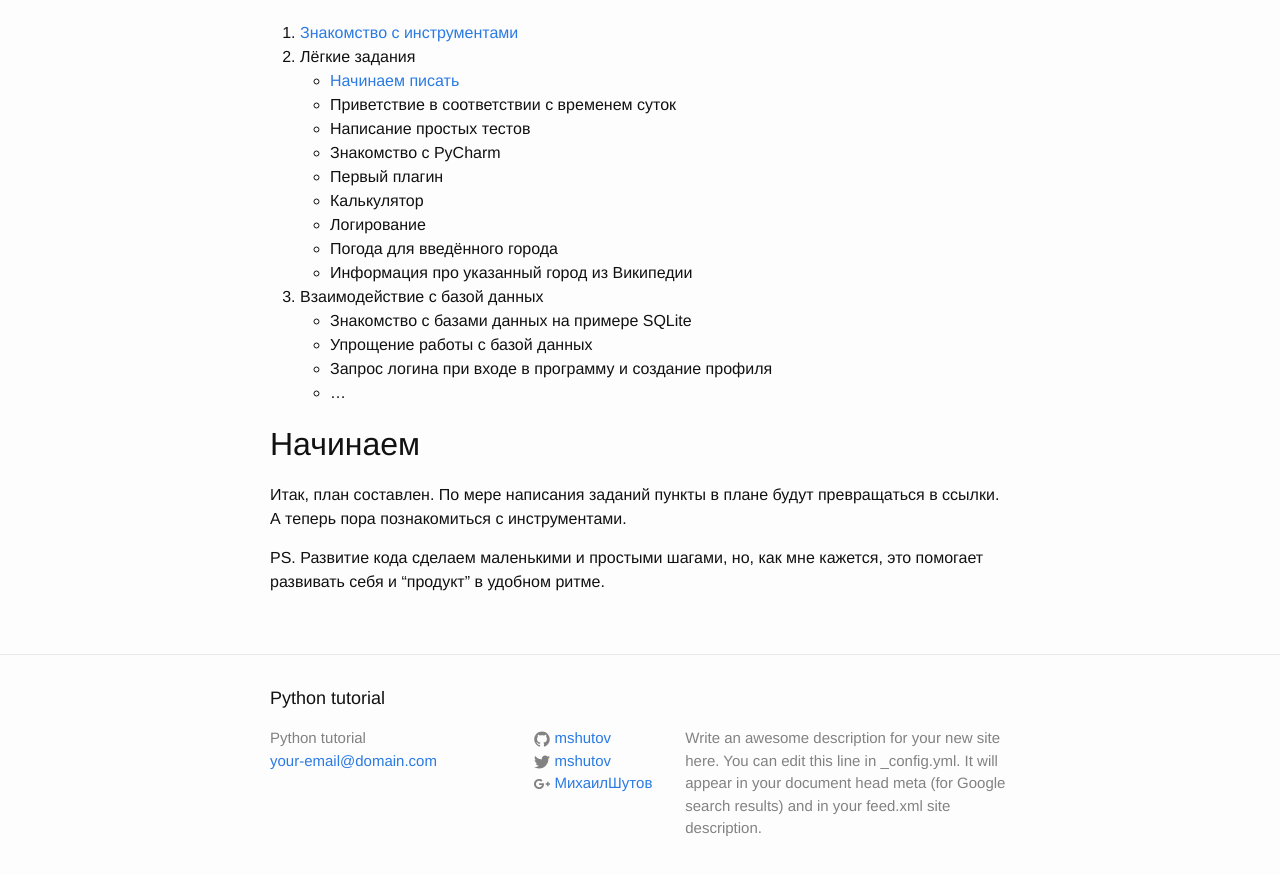
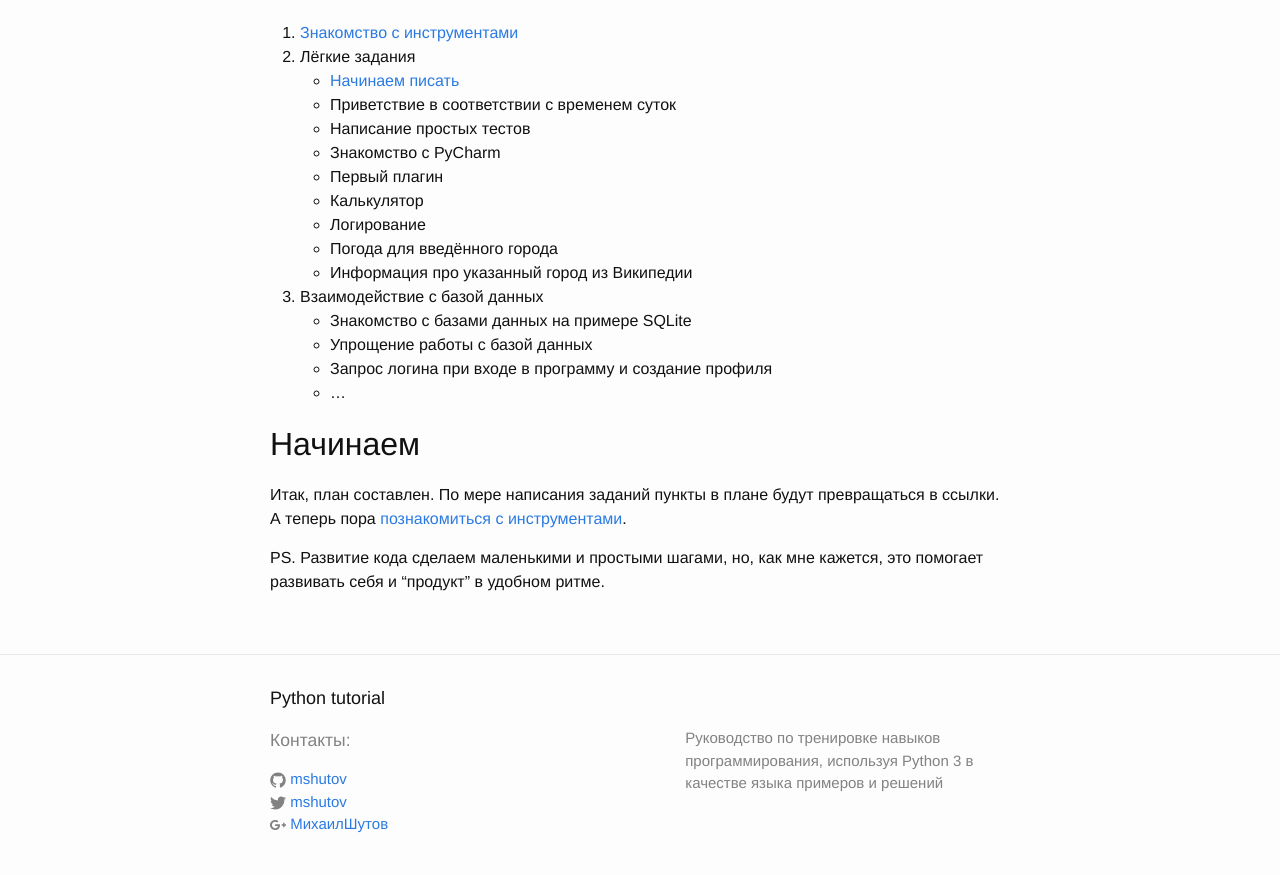
Before and after one commit to mshutov/python-tutor, a Jekyll site: the page built from index.md, in a window 1280 px wide and 900 px high, scrolled down 962 px. Shown: the top 875 px of the window. Built offline with Jekyll 4.4.1, drawn with Linux system fonts in a browser that asks for light colours.

Commit message:
Описание + ссылки на главной

```diff
--- a/_config.yml
+++ b/_config.yml
@@ -9,9 +9,8 @@
 title: Python tutorial
 email: your-email@domain.com
 description: > # this means to ignore newlines until "baseurl:"
-  Write an awesome description for your new site here. You can edit this
-  line in _config.yml. It will appear in your document head meta (for
-  Google search results) and in your feed.xml site description.
+  Руководство по тренировке навыков программирования,
+  используя Python 3 в качестве языка примеров и решений
 baseurl: "/python-tutor" # the subpath of your site, e.g. /blog
 url: "https://mshutov.github.io" # the base hostname & protocol for your site
 twitter_username: mshutov
--- a/_includes/footer.html
+++ b/_includes/footer.html
@@ -6,13 +6,7 @@
 
     <div class="footer-col-wrapper">
       <div class="footer-col footer-col-1">
-        <ul class="contact-list">
-          <li>{{ site.title }}</li>
-          <li><a href="mailto:{{ site.email }}">{{ site.email }}</a></li>
-        </ul>
-      </div>
-
-      <div class="footer-col footer-col-2">
+        <h3>Контакты:</h3>
         <ul class="social-media-list">
           {% if site.github_username %}
           <li>
@@ -34,6 +28,10 @@
         </ul>
       </div>
 
+      <div class="footer-col footer-col-2">
+
+      </div>
+
       <div class="footer-col footer-col-3">
         <p>{{ site.description }}</p>
       </div>
--- a/index.md
+++ b/index.md
@@ -40,6 +40,6 @@ layout: page
 
 ## Начинаем
 
-Итак, план составлен. По мере написания заданий пункты в плане будут превращаться в ссылки. А теперь пора познакомиться с инструментами.
+Итак, план составлен. По мере написания заданий пункты в плане будут превращаться в ссылки. А теперь пора [познакомиться с инструментами]({{site.baseurl}}/tools/).
 
 PS. Развитие кода сделаем маленькими и простыми шагами, но, как мне кажется, это помогает развивать себя и "продукт" в удобном ритме.
```
